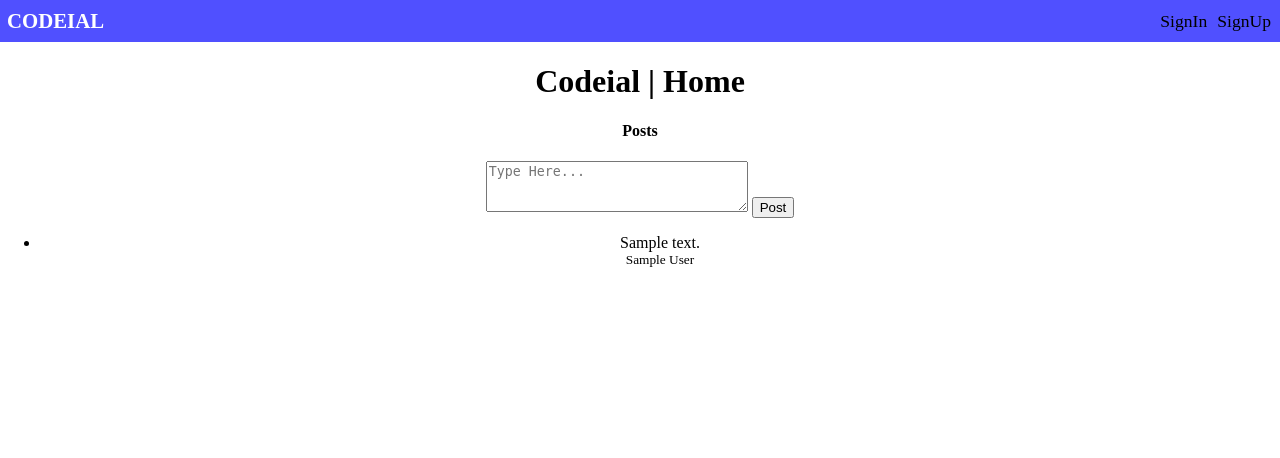
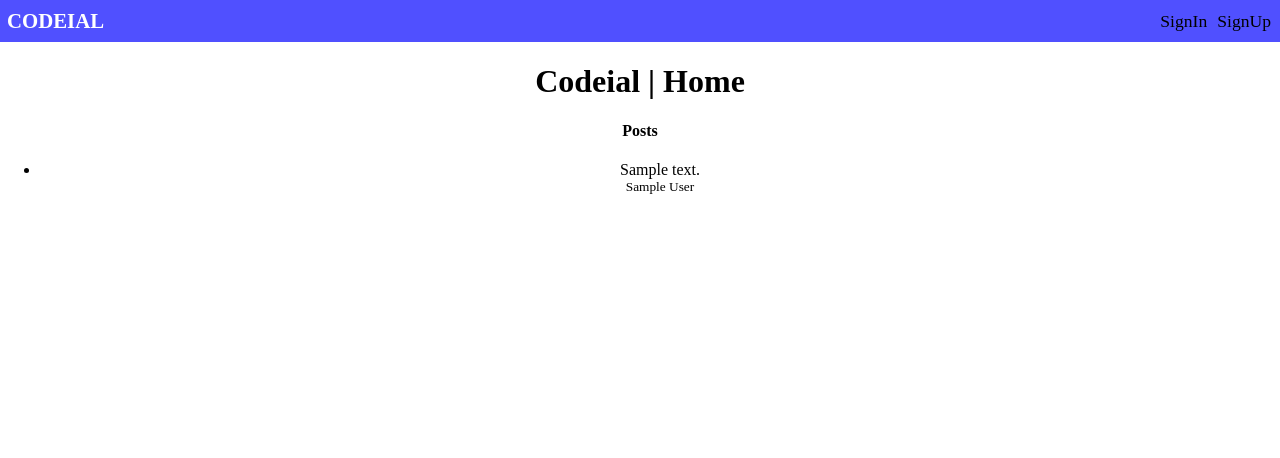
Before and after one commit to Chaitanya1706/Codeial, a Node server app: page / in a window 1280 px wide. Shown: the top 458 px of the page. Run offline with Node 20, Linux system fonts and the light colour scheme; tables that the repository leaves empty hold one stand-in row (values such as "Sample post"); some libraries are stand-ins or nearby versions.

Commit message:
added authentication to createPost

```diff
--- a/routes/posts.js
+++ b/routes/posts.js
@@ -1,10 +1,10 @@
 const express = require('express');
-
+const passport = require('passport');
 const router = express.Router();
 const postsController = require('../controllers/posts_controller');
 
 router.get('/view',postsController.viewPost);
 
-router.post('/create',postsController.createPost)
+router.post('/create',passport.checkAuthentication, postsController.createPost)
 
 module.exports = router;
--- a/views/home.ejs
+++ b/views/home.ejs
@@ -3,10 +3,12 @@
 
 <section id="feed-posts">
     <h4>Posts</h4>
-    <form action="/posts/create" id="new-post-form" method="post">
-        <textarea name="content" cols="30" rows="3" placeholder="Type Here..."></textarea>
-        <input type="submit" value="Post">
-    </form>
+    <% if(locals.user){ %>
+        <form action="/posts/create" id="new-post-form" method="post">
+            <textarea name="content" cols="30" rows="3" placeholder="Type Here..."></textarea>
+            <input type="submit" value="Post">
+        </form>
+    <% } %>
 </section>
 
 <div id="posts_container">
```
